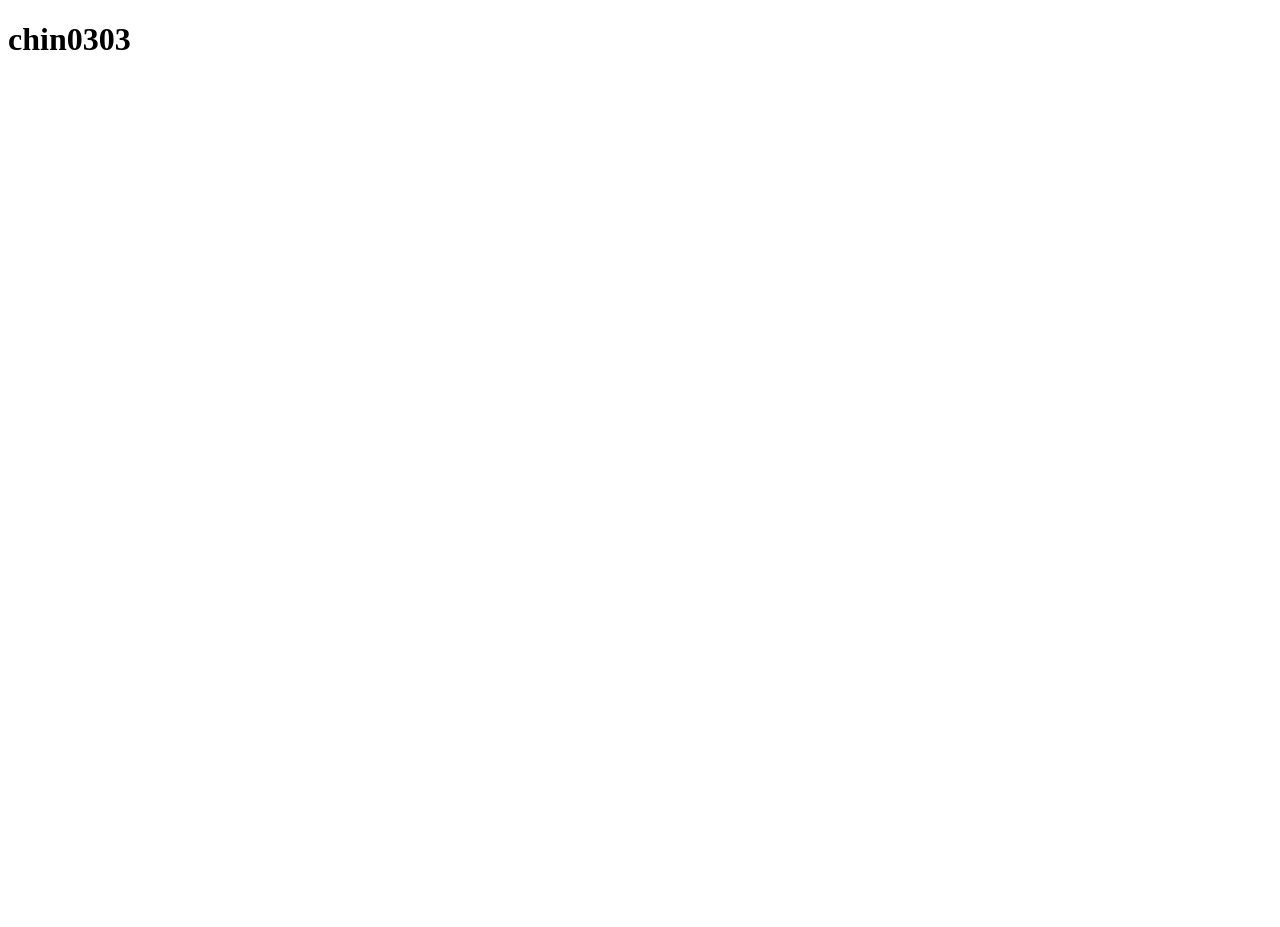
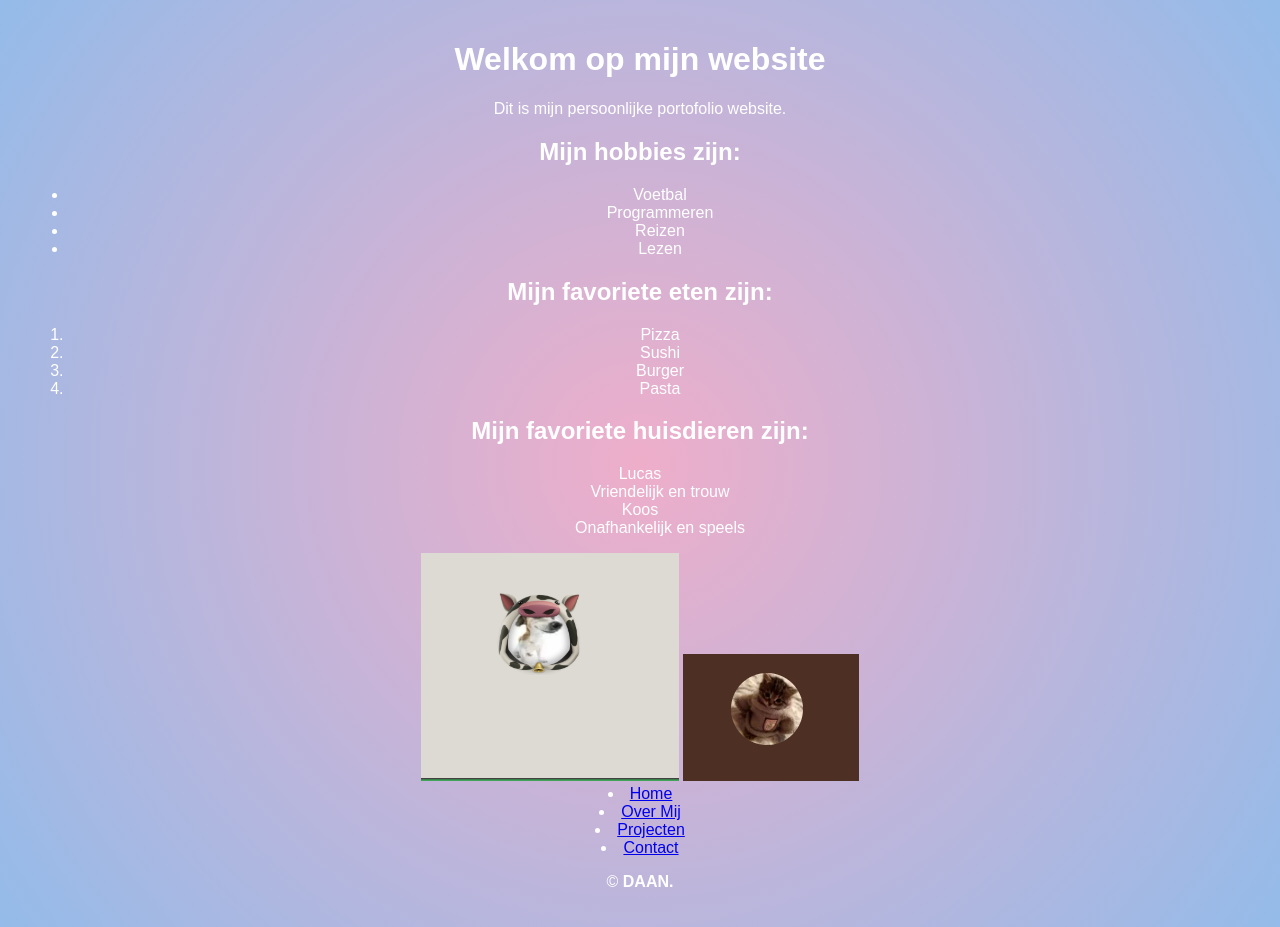
Before and after one commit to Chin0303/chin0303.github.io, a plain HTML site: page index.html in a window 1280 px wide. Before the commit the page ends 800 px from the top, so only its background shows below. Drawn offline with Linux system fonts and the light colour scheme.

Commit message:
Add portfolio page with styles and images
Created a new personal portfolio website in index.html with sections for hobbies, favorite foods, and pets, and added navigation and footer. Introduced a new stylesheet (styles.css) for layout and appearance. Added two images (image.png, chose.png) and removed obsolete files (.well-known/discord, triangles-and-batches-count.png).

```diff
--- a/index.html
+++ b/index.html
@@ -3,9 +3,47 @@
 <head>
     <meta charset="UTF-8">
     <meta name="viewport" content="width=device-width, initial-scale=1.0">
-    <title>Chin's Website</title>
+    <link rel="stylesheet" href="styles.css">
+    <title>Portofolio</title>
 </head>
 <body>
-    <h1>chin0303</h1>
+    <h1>Welkom op mijn website</h1>
+    <p>Dit is mijn persoonlijke portofolio website.</p>
+    <h2>Mijn hobbies zijn:</h2>
+    <ul>
+        <li>Voetbal</li>
+        <li>Programmeren</li>
+        <li>Reizen</li>
+        <li>Lezen</li>
+    </ul>
+
+    <h2>Mijn favoriete eten zijn:</h2>
+    <ol>
+        <li>Pizza</li>
+        <li>Sushi</li>
+        <li>Burger</li>
+        <li>Pasta</li>
+    </ol>
+
+    <h2>Mijn favoriete huisdieren zijn:</h2>
+    <dl>
+        <dt>Lucas</dt>
+        <dd>Vriendelijk en trouw</dd>
+        <dt>Koos</dt>
+        <dd>Onafhankelijk en speels</dd>
+    </dl>
+
+    <img src="image.png" alt="Placeholder Image">
+    <img src="chose.png" alt="Placeholder Image">
+
+    <nav>
+            <li><a href="index.html">Home</a></li>
+            <li><a href="about.html">Over Mij</a></li>
+            <li><a href="projects.html">Projecten</a></li>
+            <li><a href="contact.html">Contact</a></li>
+    </nav>
+
+    <footer>
+        <p>&copy; <strong> DAAN.</strong></p>
 </body>
 </html>
--- /dev/null
+++ b/styles.css
@@ -0,0 +1,12 @@
+html{
+background: #EEAECA;
+background: radial-gradient(circle,rgba(238, 174, 202, 1) 0%, rgba(148, 187, 233, 1) 100%);
+    text-align: center;
+    padding: 20px;
+}
+
+body{
+    font-family: Arial, sans-serif;
+    color: white;
+    text-align: center;
+}
```
Also changed, not shown: chose.png (added), image.png (added), triangles-and-batches-count.png (deleted), 1 other file.
